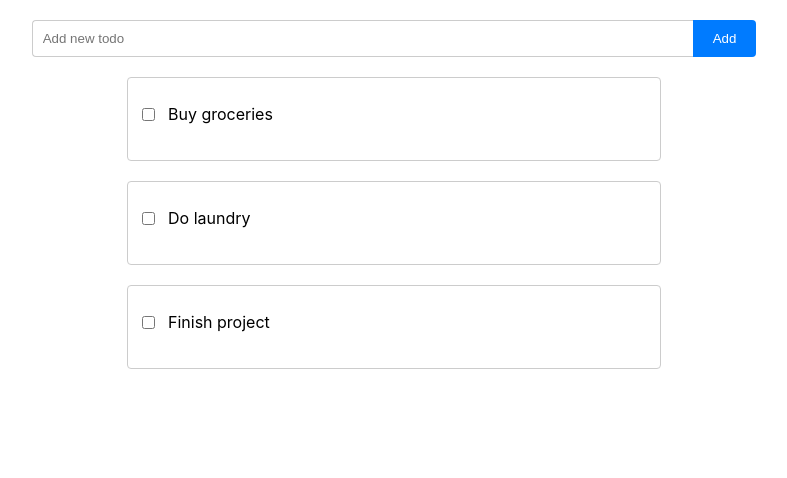
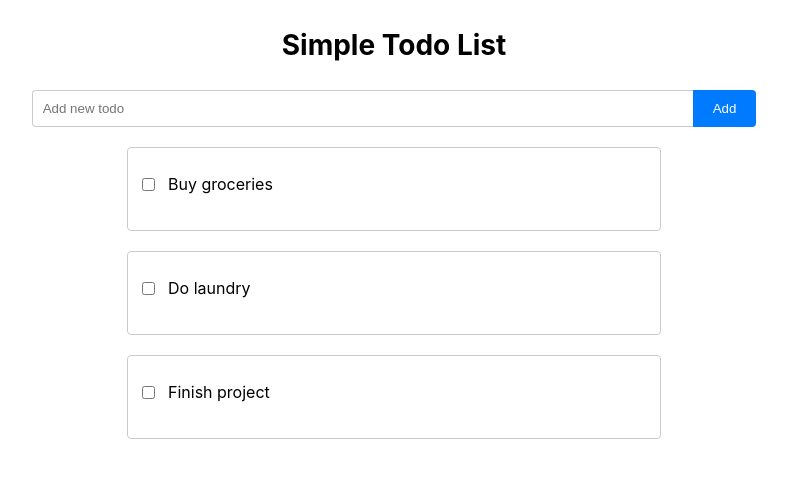
Before and after one commit to Stiegler-EdTech/react-todoList-template, a React (Create React App) app: page / in a window 1280 px wide. Shown: the top 478 px of the page, without its empty margins (246-1033 px from the left). Built offline with nearby package versions, Linux system fonts and the light colour scheme.

Commit message:
added header

```diff
--- a/src/App.js
+++ b/src/App.js
@@ -24,7 +24,7 @@ const App = () => {
 
   return (
     <div className="App">
-
+      <h3>Simple Todo List</h3>
       <NewTodo addTodo={addTodo} />
       <TodoList todos={todos} toggleTodo={toggleTodo} />
     </div>
```
